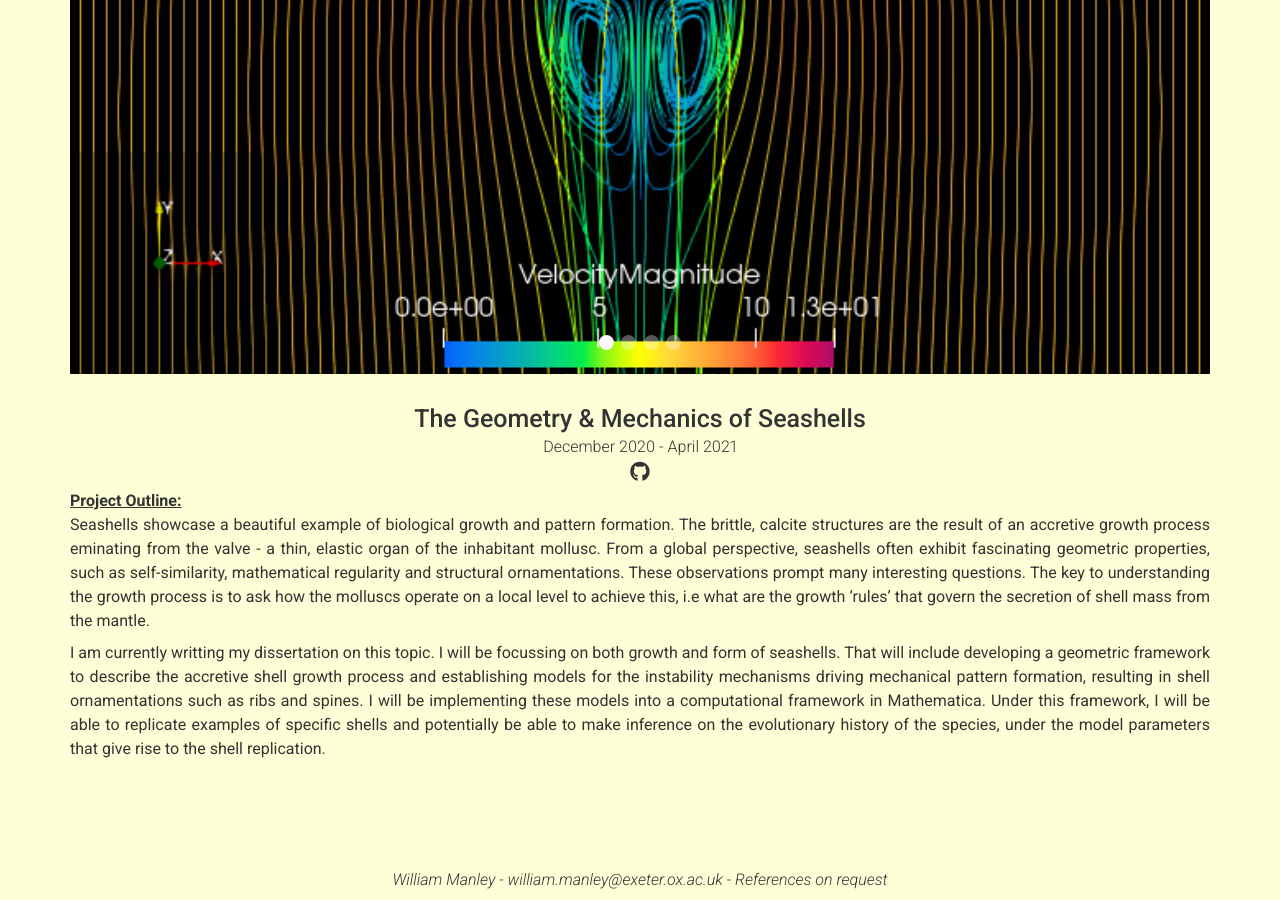
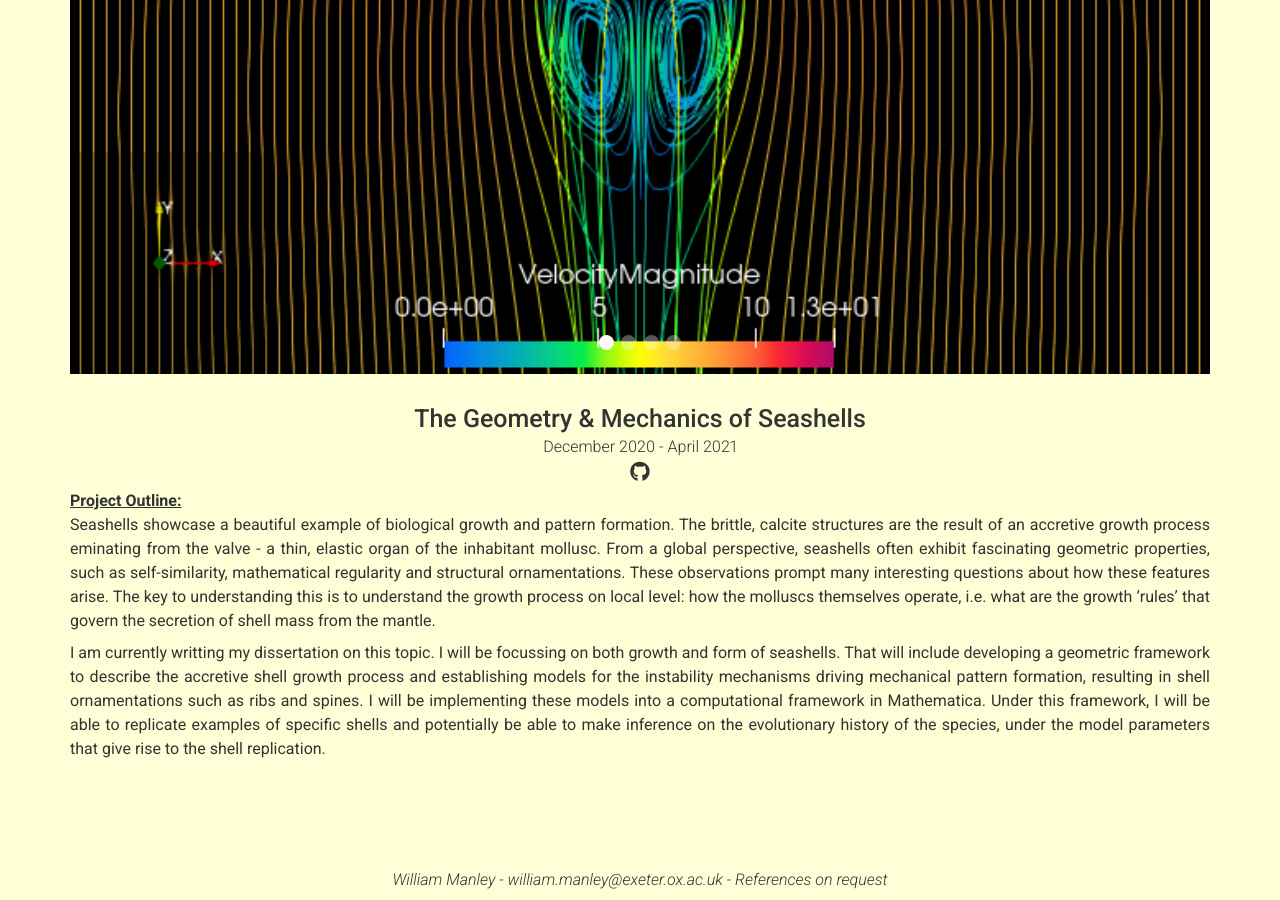
Before and after one commit to WilliamManley/WilliamManley.github.io, a Jekyll site: the page built from index.md, in a window 1280 px wide and 900 px high, scrolled down 4250 px. Built offline with Jekyll 4.4.1, drawn with Linux system fonts in a browser that asks for light colours; nearby versions of some CDN libraries.

Commit message:
Updated Seashell Diss Description

```diff
--- a/_data/projects.yml
+++ b/_data/projects.yml
@@ -99,8 +99,8 @@
    <u><b>Project Outline:</b></u> <br>
    Seashells showcase a beautiful example of biological growth and pattern formation. The brittle, calcite structures are the result of an accretive growth process eminating
    from the valve - a thin, elastic organ of the inhabitant mollusc. From a global perspective, seashells often exhibit fascinating geometric properties, such as self-similarity,
-   mathematical regularity and structural ornamentations. These observations prompt many interesting questions. The key to understanding the growth process is to ask
-   how the molluscs operate on a local level to achieve this, i.e what are the growth 'rules' that govern the secretion of shell mass from the mantle.
+   mathematical regularity and structural ornamentations. These observations prompt many interesting questions about how these features arise. The key to understanding this is
+   to understand the growth process on local level: how the molluscs themselves operate, i.e. what are the growth 'rules' that govern the secretion of shell mass from the mantle.
 
    I am currently writting my dissertation on this topic. I will be focussing on both growth and form of seashells. That will include developing a geometric framework to describe
    the accretive shell growth process and establishing models for the instability mechanisms driving mechanical pattern formation, resulting in shell ornamentations such as ribs and spines.
```
